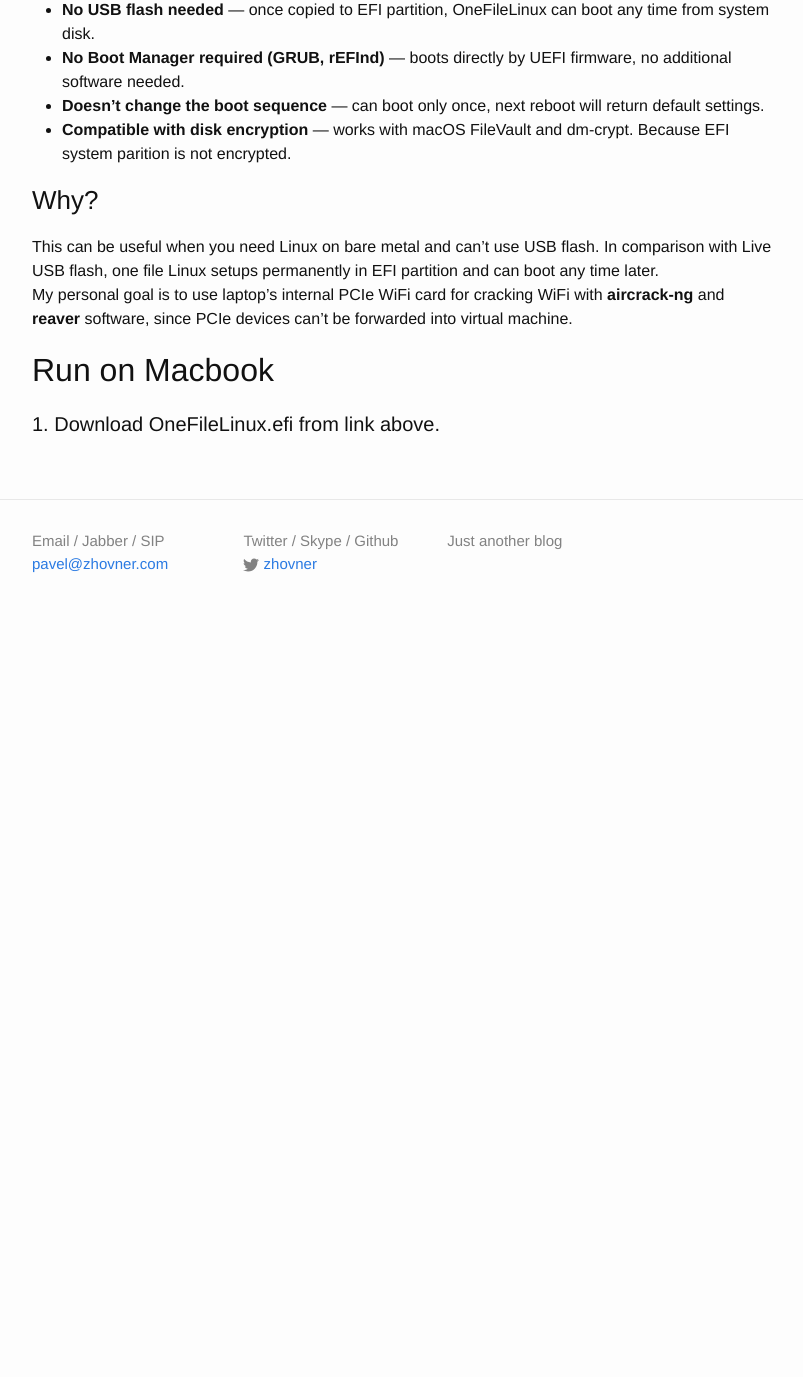
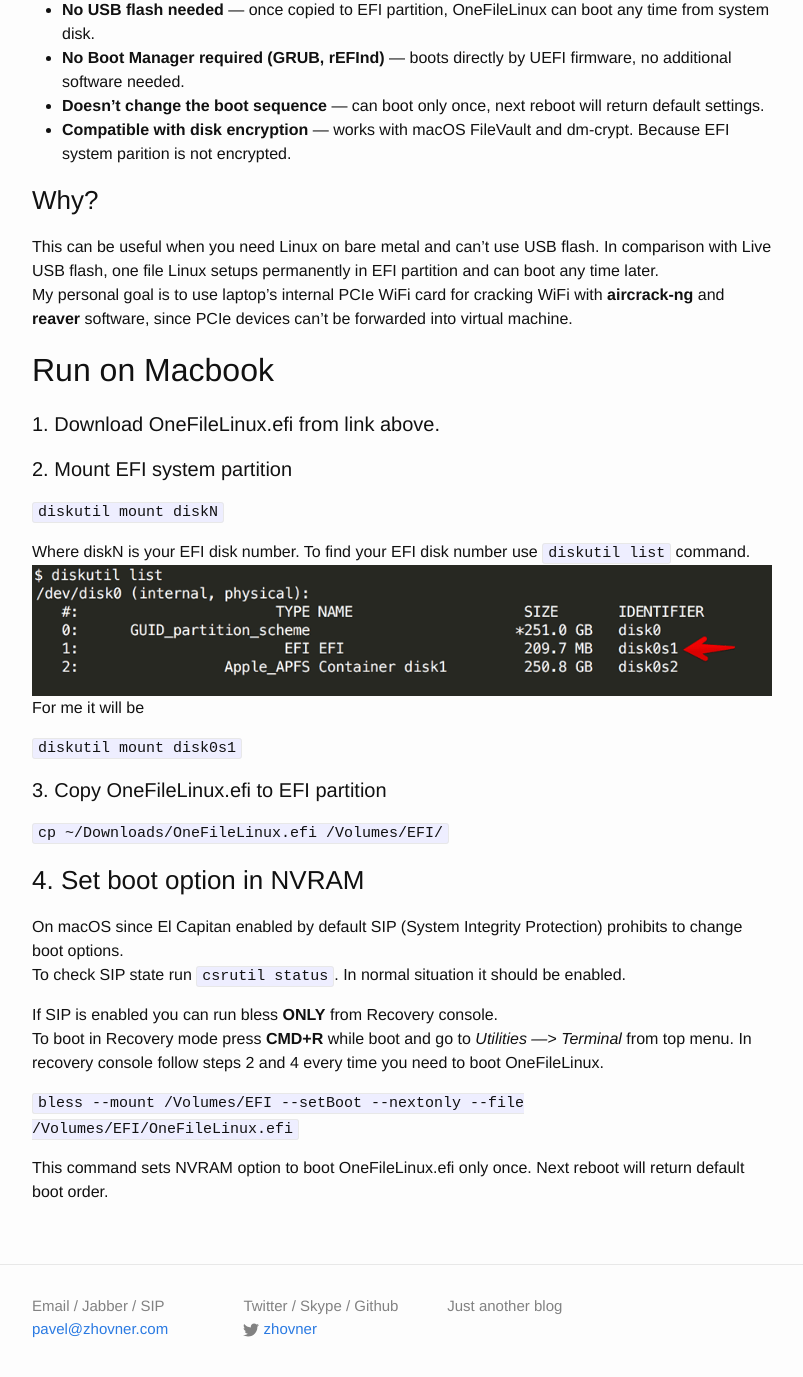
Before and after one commit to zhovner/zhovner.github.com, a Jekyll site: the page built from _posts/2018-03-02-one-file-linux.md, in a window 1280 px wide and 1400 px high, scrolled down 884 px. Shown: the top 1377 px of the window, without its empty margins (238-1041 px from the left). Built offline with Jekyll 4.4.1, drawn with Linux system fonts in a browser that asks for light colours; comment, search, counter and statistics services are not loaded; before the commit the page ends 1519 px from its top, so only the background shows below that.

Commit message:
Updated '_posts/2018-03-02-one-file-linux.md' via CloudCannon

```diff
--- a/_posts/2018-03-02-one-file-linux.md
+++ b/_posts/2018-03-02-one-file-linux.md
@@ -34,3 +34,33 @@
 ## Run on Macbook
 
 #### 1. Download OneFileLinux.efi from link above.
+
+#### 2. Mount EFI system partition
+
+`diskutil mount diskN`
+
+Where diskN is your EFI disk number. To find your EFI disk number use `diskutil list` command.
+![macOS diskutil list EFI partition](/img/diskutil-list-efi.png)
+For me it will be
+
+`diskutil mount disk0s1`
+
+
+#### 3. Copy OneFileLinux.efi to EFI partition
+
+`cp ~/Downloads/OneFileLinux.efi /Volumes/EFI/`
+
+
+### 4. Set boot option in NVRAM
+
+On macOS since El Capitan enabled by default SIP (System Integrity Protection) prohibits to change boot options.
+To check SIP state run `csrutil status`. In normal situation it should be enabled.
+
+If SIP is enabled you can run bless <b>ONLY</b> from Recovery console.
+To boot in Recovery mode press <b>CMD+R</b> while boot and go to _Utilities —> Terminal_ from top menu.
+In recovery console follow steps 2 and 4 every time you need to boot OneFileLinux.
+
+`bless --mount /Volumes/EFI --setBoot --nextonly --file /Volumes/EFI/OneFileLinux.efi`
+
+
+This command sets NVRAM option to boot OneFileLinux.efi only once. Next reboot will return default boot order.
```
